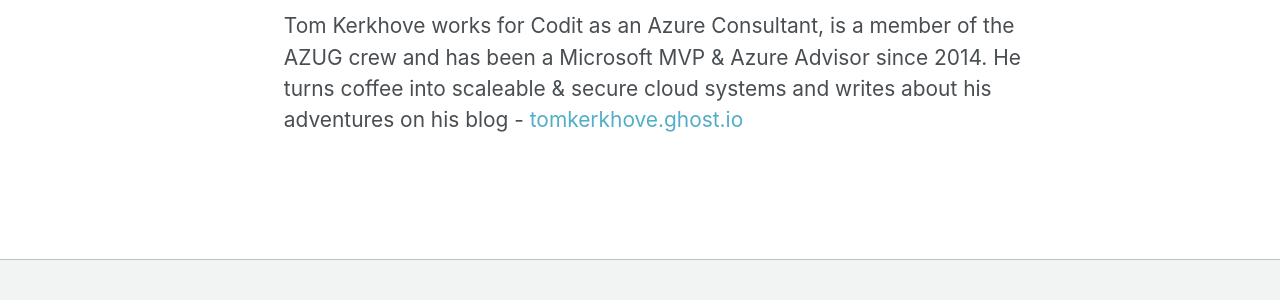
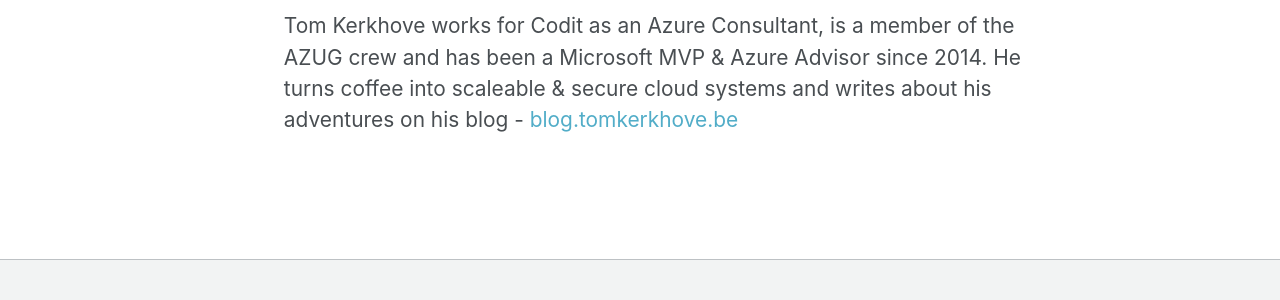
Before and after one commit to AzugBe/azugbe.github.io, a Jekyll site: the page built from _pages/about.md, in a window 1280 px wide and 900 px high, scrolled down 4253 px. Shown: the part 488-788 px from the top of the window. Built offline with Jekyll 4.4.1, drawn with Linux system fonts in a browser that asks for light colours.

Commit message:
New Blog URL (#5)
New Blog URL

```diff
--- a/_pages/about.md
+++ b/_pages/about.md
@@ -75,4 +75,4 @@ His main interest goes to highly scalable and available, multi tenant and multi
 
 ![](/assets/media/crew/tom-kerkhove.jpg)
 
-Tom Kerkhove works for Codit as an Azure Consultant, is a member of the AZUG crew and has been a Microsoft MVP & Azure Advisor since 2014. He turns coffee into scaleable & secure cloud systems and writes about his adventures on his blog - <a href="https://tomkerkhove.ghost.io" target="_blank">tomkerkhove.ghost.io</a>
+Tom Kerkhove works for Codit as an Azure Consultant, is a member of the AZUG crew and has been a Microsoft MVP & Azure Advisor since 2014. He turns coffee into scaleable & secure cloud systems and writes about his adventures on his blog - <a href="https://blog.tomkerkhove.be" target="_blank">blog.tomkerkhove.be</a>
```
